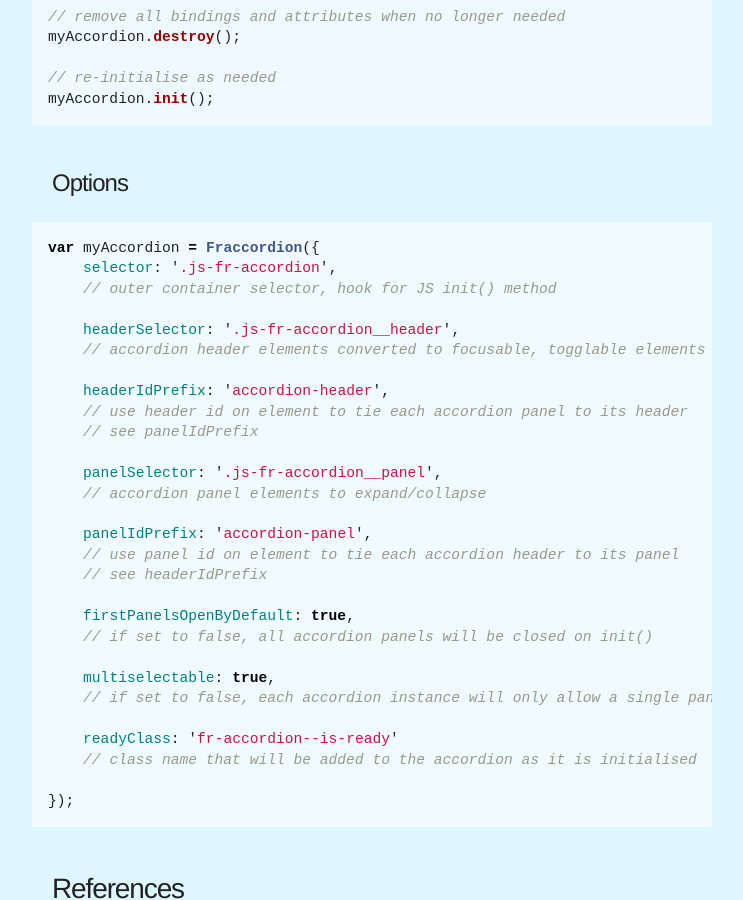
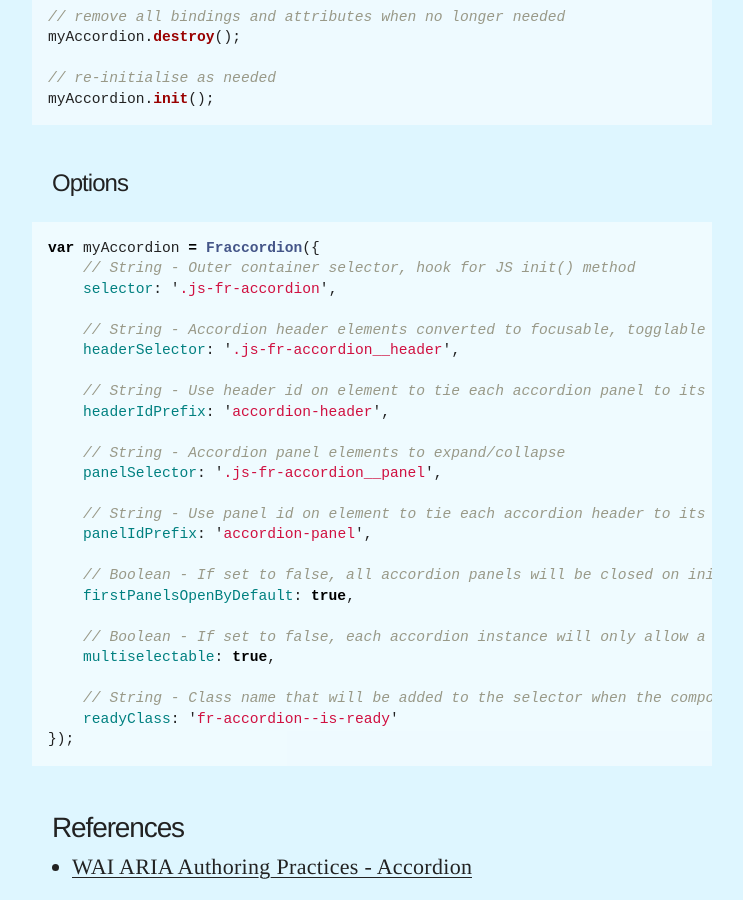
Before and after one commit to frend/frend.co, a Jekyll site: the page built from _components/accordion/accordion.md, in a window 1280 px wide and 900 px high, scrolled down 2481 px. Shown: the whole window, without its empty margins (268-1011 px from the left). Built offline with Jekyll 4.4.1, drawn with Linux system fonts in a browser that asks for light colours.

```diff
--- a/_components/accordion/accordion.md
+++ b/_components/accordion/accordion.md
@@ -69,31 +69,28 @@ myAccordion.init();
 
 ~~~ js
 var myAccordion = Fraccordion({
+	// String - Outer container selector, hook for JS init() method
 	selector: '.js-fr-accordion',
-	// outer container selector, hook for JS init() method
 
+	// String - Accordion header elements converted to focusable, togglable elements
 	headerSelector: '.js-fr-accordion__header',
-	// accordion header elements converted to focusable, togglable elements
 
+	// String - Use header id on element to tie each accordion panel to its header - see panelIdPrefix
 	headerIdPrefix: 'accordion-header',
-	// use header id on element to tie each accordion panel to its header
-	// see panelIdPrefix
 
+	// String - Accordion panel elements to expand/collapse
 	panelSelector: '.js-fr-accordion__panel',
-	// accordion panel elements to expand/collapse
 
+	// String - Use panel id on element to tie each accordion header to its panel - see headerIdPrefix
 	panelIdPrefix: 'accordion-panel',
-	// use panel id on element to tie each accordion header to its panel
-	// see headerIdPrefix
 
+	// Boolean - If set to false, all accordion panels will be closed on init()
 	firstPanelsOpenByDefault: true,
-	// if set to false, all accordion panels will be closed on init()
 
+	// Boolean - If set to false, each accordion instance will only allow a single panel to be open at a time
 	multiselectable: true,
-	// if set to false, each accordion instance will only allow a single panel to be open at a time
 
+	// String - Class name that will be added to the selector when the component has been initialised
 	readyClass: 'fr-accordion--is-ready'
-	// class name that will be added to the accordion as it is initialised
-
 });
 ~~~
```
Also changed, not shown: _components/offcanvas/offcanvas.md (+6 -4 lines), _components/tabs/tabs.md (+4 -4 lines), _components/tooltip/tooltip.md (+5 -5 lines).
